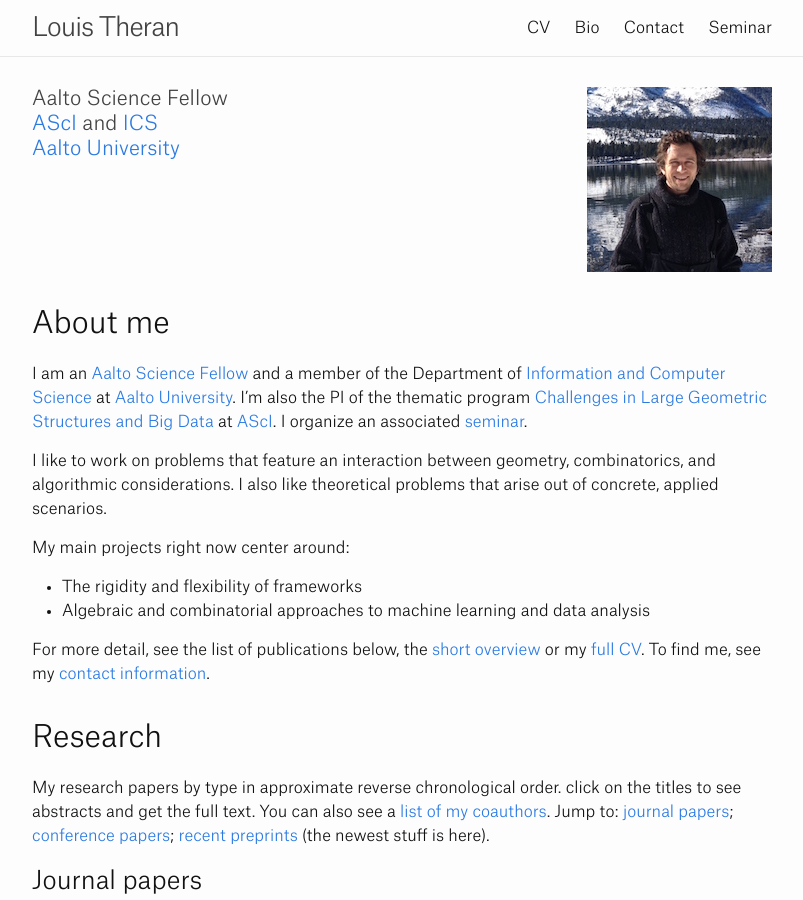
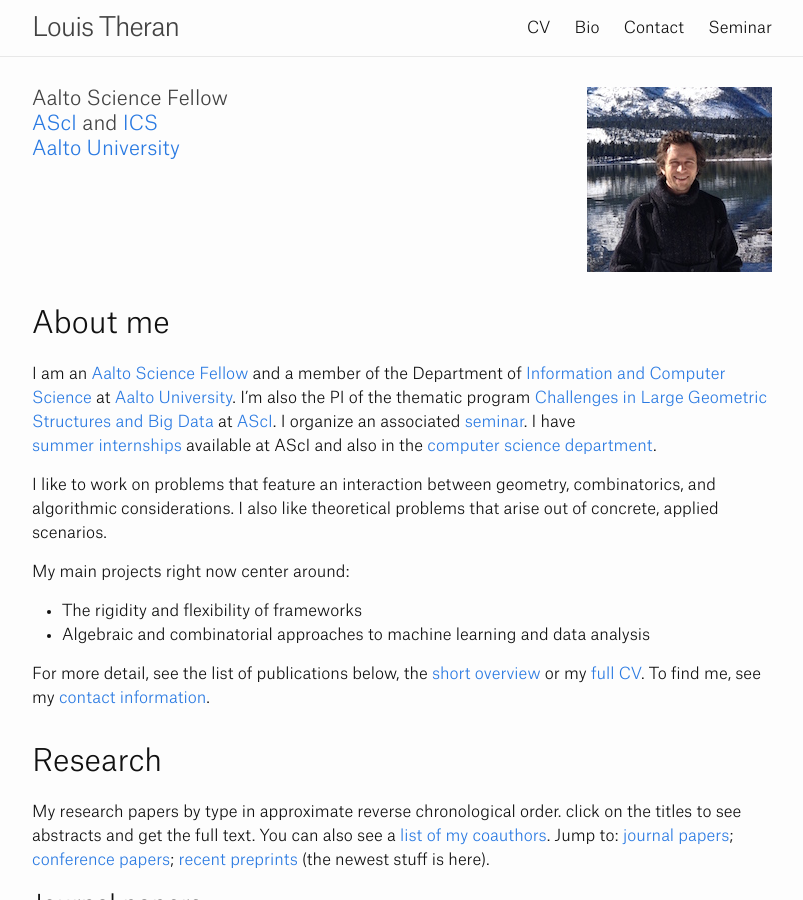
Before and after one commit to theran/theran.github.io, a Jekyll site: the page built from index.html, in a window 1280 px wide and 900 px high. Shown: the whole window, without its empty margins (238-1041 px from the left). Built offline with Jekyll 4.4.1, drawn with Linux system fonts in a browser that asks for light colours.

Commit message:
Links to interns.

```diff
--- a/_includes/aboutme.md
+++ b/_includes/aboutme.md
@@ -1,7 +1,9 @@
 I am an [Aalto Science Fellow][ascifellow] and a member of the Department of [Information
 and Computer Science][ics] at [Aalto University][aalto]. I'm also the PI of the thematic
 program [Challenges in Large Geometric Structures and Big Data][largestructures] at
-[AScI][asci]. I organize an associated [seminar][seminar].
+[AScI][asci]. I organize an associated [seminar][seminar].  I have
+[summer internships][asciinterns] available at AScI and also in
+the [computer science department][icsinterns].
 
 I like to work on problems that feature an interaction between geometry, combinatorics,
 and algorithmic considerations. I also like theoretical problems that arise out of
@@ -26,3 +28,5 @@ see my [contact information][contact].
 [cv]: /CV/
 [bio]: bio
 [contact]: /contact/
+[asciinterns]: /2015/asci-interns/
+[icsinterns]: /2015/ics-interns/
```
